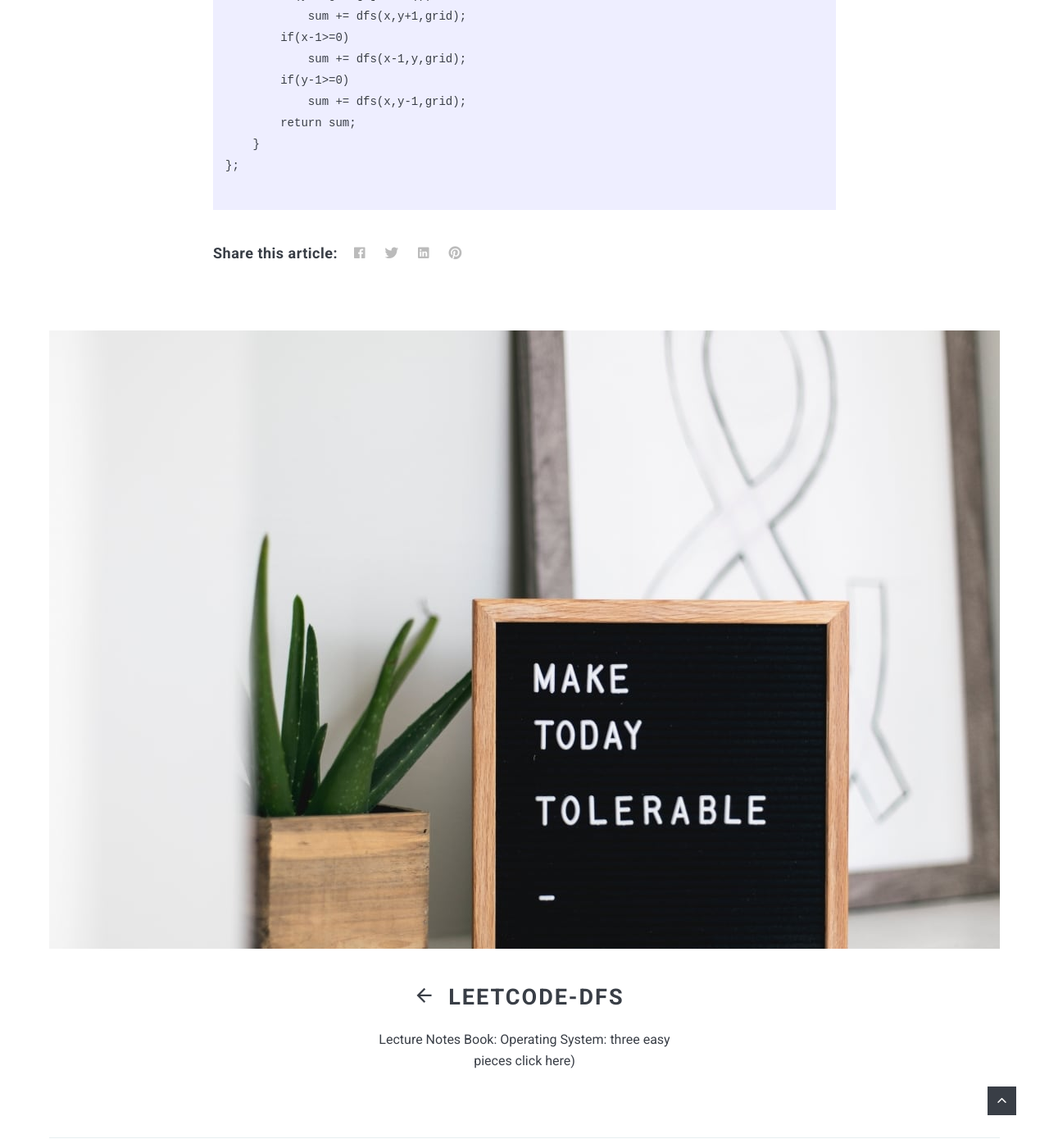
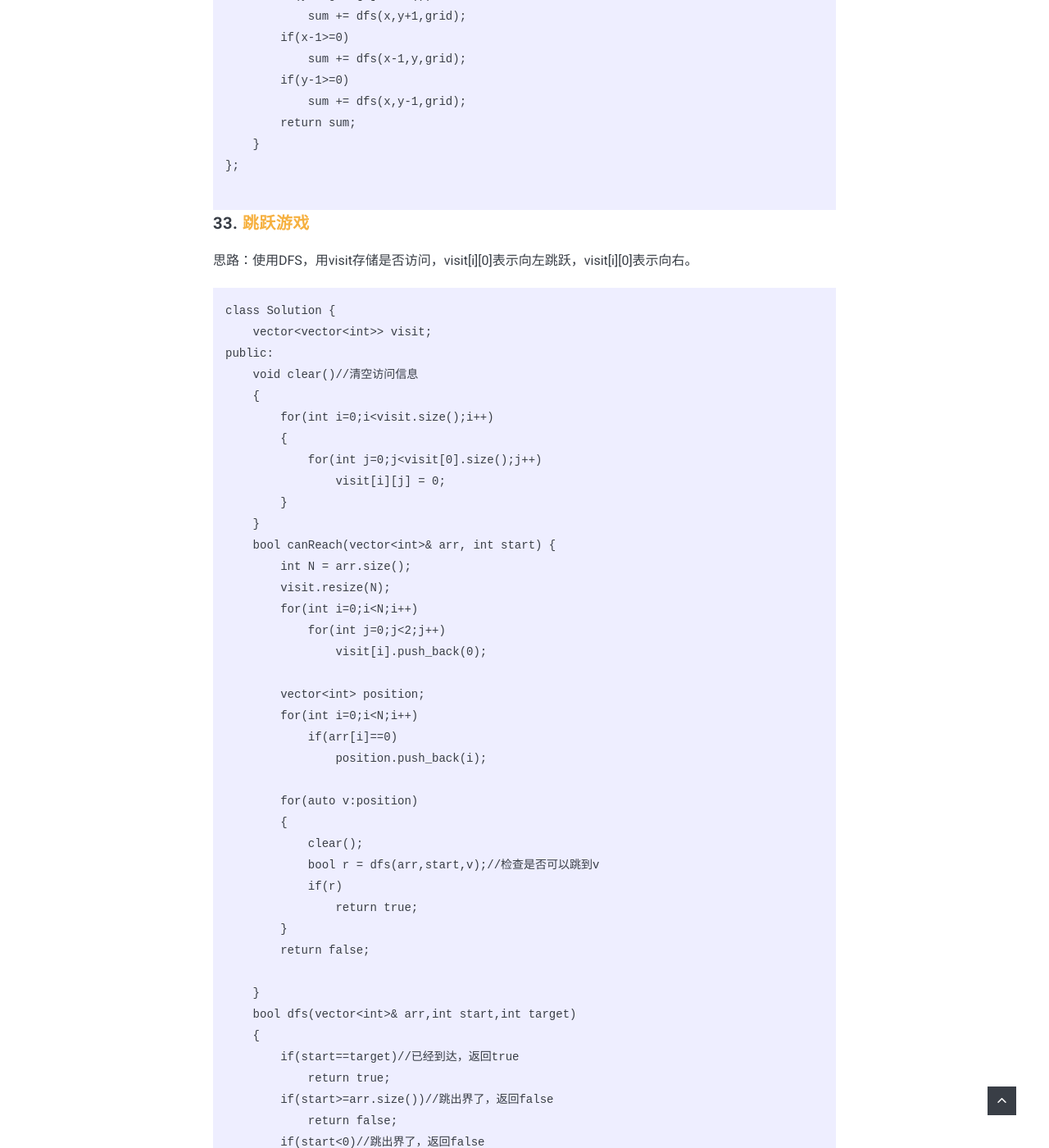
Before and after one commit to ivy-lv11/ivy-lv11.github.io, a Jekyll site: the page built from _posts/2020-08-25-DFS.markdown, in a window 1280 px wide and 1400 px high, scrolled down 19273 px. Shown: the whole window at 82% size. Built offline with Jekyll 4.4.1, drawn with Linux system fonts in a browser that asks for light colours; nearby versions of some CDN libraries; comment, search, counter and statistics services are not loaded; some of the changed text lies outside the part shown.

Commit message:
add morning's questions

````diff
--- a/_posts/2020-08-15-OS-Review.markdown
+++ b/_posts/2020-08-15-OS-Review.markdown
@@ -1,10 +1,10 @@
 ---
 layout: post
-title:  Leetcode-DFS
+title:  Leetcode-OS
 date:   2020-08-25 15:01:35 +0300
 image:  06.jpg
 tags:   Home
 ---
 ### Lecture Notes
 Book: Operating System: three easy pieces
-[click here]({{ site.baseurl }}/images/OS.pdf))
+[click here]({{ site.baseurl }}/images/OS.pdf)
--- a/_posts/2020-08-25-DFS.markdown
+++ b/_posts/2020-08-25-DFS.markdown
@@ -687,3 +687,68 @@ public:
 };
 
 ```
+#### 33. [跳跃游戏](https://leetcode-cn.com/problems/jump-game-iii/submissions/)
+思路：使用DFS，用visit存储是否访问，visit[i][0]表示向左跳跃，visit[i][0]表示向右。
+```
+class Solution {
+    vector<vector<int>> visit;
+public:
+    void clear()//清空访问信息
+    {
+        for(int i=0;i<visit.size();i++)
+        {
+            for(int j=0;j<visit[0].size();j++)
+                visit[i][j] = 0;
+        }
+    }
+    bool canReach(vector<int>& arr, int start) {
+        int N = arr.size();
+        visit.resize(N);
+        for(int i=0;i<N;i++)
+            for(int j=0;j<2;j++)
+                visit[i].push_back(0);
+
+        vector<int> position;
+        for(int i=0;i<N;i++)
+            if(arr[i]==0)
+                position.push_back(i);
+
+        for(auto v:position)
+        {
+            clear();
+            bool r = dfs(arr,start,v);//检查是否可以跳到v
+            if(r)
+                return true;
+        }
+        return false;
+
+    }
+    bool dfs(vector<int>& arr,int start,int target)
+    {
+        if(start==target)//已经到达，返回true
+            return true;
+        if(start>=arr.size())//跳出界了，返回false
+            return false;
+        if(start<0)//跳出界了，返回false
+            return false;
+        if(visit[start][0]==1 && visit[start][1]==1)//两个方向都已经访问过了，进环
+            return false;
+        bool r1,r2;
+        r1 =false;
+        r2 = false;
+        if(visit[start][0]==0){//向右
+        visit[start][0] = 1;
+        r1 = dfs(arr,start+arr[start],target);
+        if(r1)
+            return true;
+        }
+        if(visit[start][1]==0){//向左
+        visit[start][1] = 1;
+        r2 = dfs(arr,start-arr[start],target);
+        if(r2)
+            return true;
+        }
+        return false;
+    }
+};
+```
````
Also changed, not shown: _posts/2020-09-03-BFS.markdown (added, +131 -0 lines).
